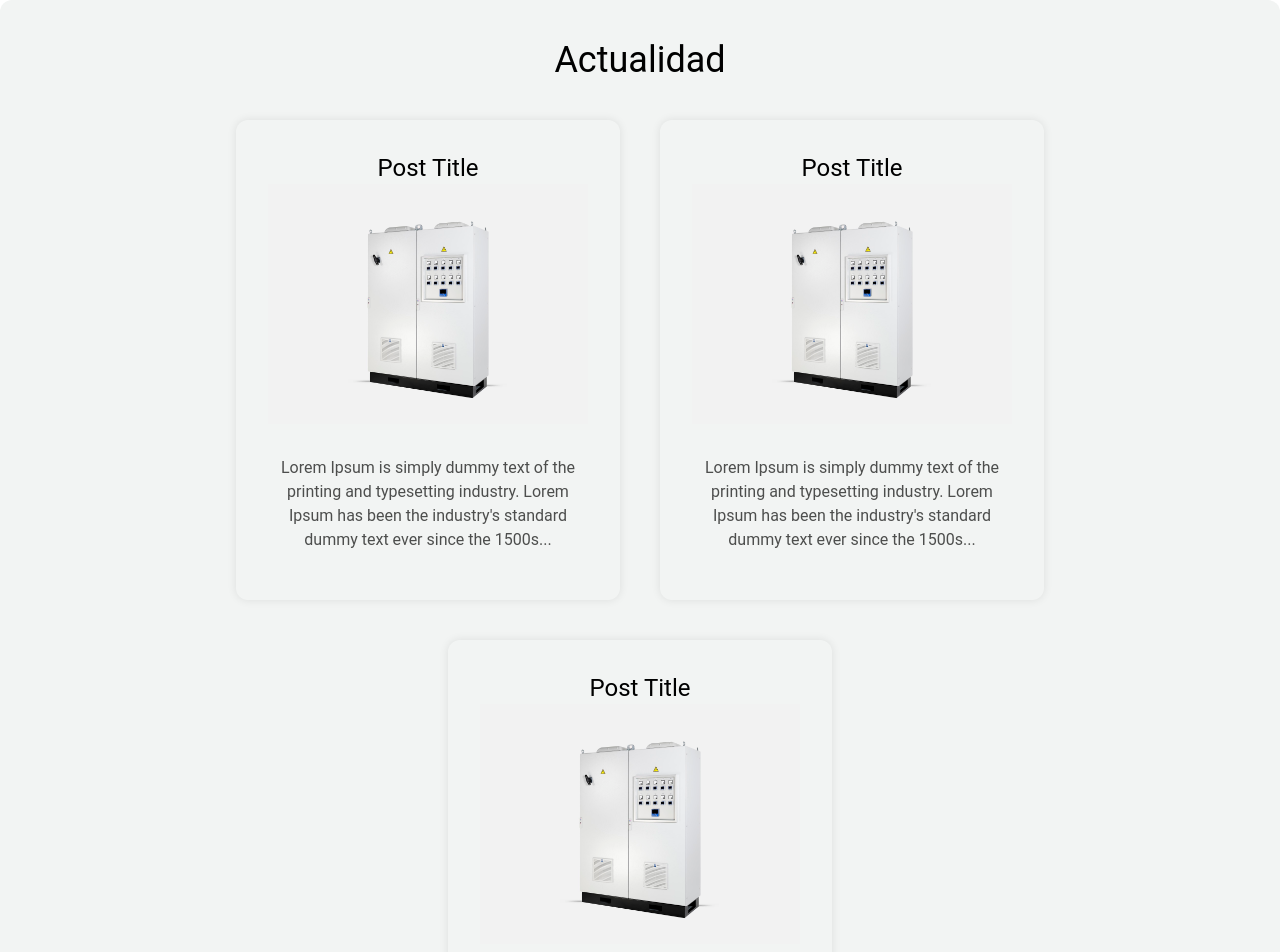
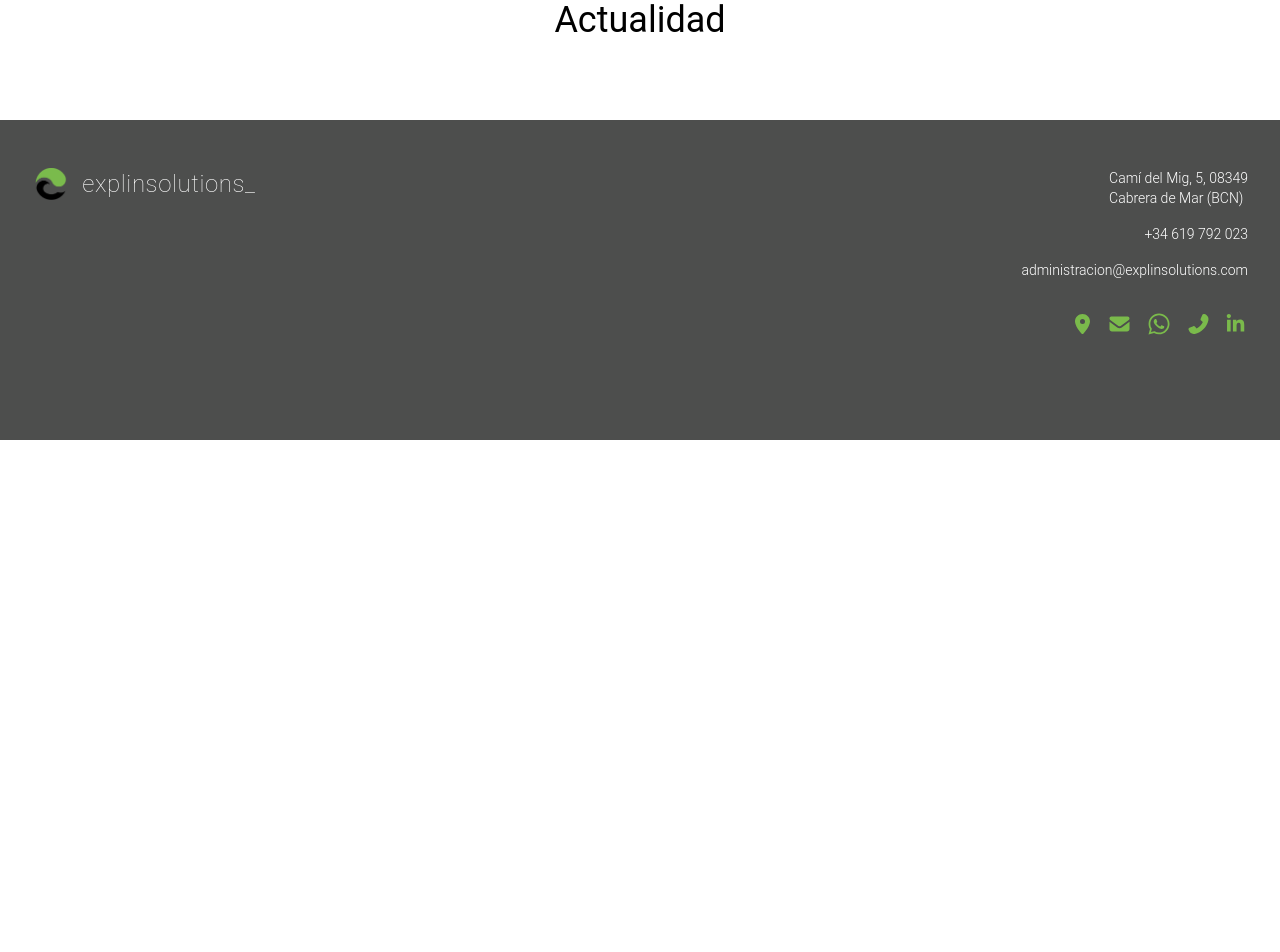
Before and after one commit to kvi-ki/explinsolutions, a Next.js app: page /actualidad in a window 1280 px wide. Shown: the part 120-1072 px from the top of the page. After the commit the page ends 800 px from the top, so only its background shows below. Built offline with nearby package versions, Linux system fonts and the light colour scheme.

Commit message:
feat: get Linkedin feed

```diff
--- a/src/app/actualidad/page.tsx
+++ b/src/app/actualidad/page.tsx
@@ -1,82 +1,103 @@
 'use client';
 
-import Link from 'next/link';
+// import Link from 'next/link';
 
-import AnimatedService from '@/utils/AnimatedService';
+// import AnimatedService from '@/utils/AnimatedService';
+// import { useCuratorFeed } from '@/hooks/useCuratorFeed';
+import { useEffect } from 'react';
 
 export default function News() {
+  useEffect(() => {
+    const script = document.createElement('script');
+    script.async = true;
+    script.charset = 'UTF-8';
+    script.src =
+      'https://cdn.curator.io/published/c478ba25-4bb3-4f96-a59c-794435240fd7.js';
+    document.body.appendChild(script);
+  }, []);
+
   return (
-    <div className="bg-lightGray pt-10 my-10 flex flex-col justify-center items-center xl:rounded-xl">
-      <h2 className="text-blackColor text-3xl lg:text-4xl">Actualidad</h2>
-      <AnimatedService>
-        <ul className="p-10 flex flex-wrap justify-center gap-10">
-          <li className="shadow-[0_0_10px_rgb(0,0,0,0.09)] rounded-xl transition-transform ease-out duration-300 md:w-sm lg:h-[30rem] hover:scale-105 hover:cursor-pointer">
-            <Link
-              href="/actualidad/first-post"
-              className="p-8 flex flex-col items-center"
-              aria-label="Go to first post page"
-            >
-              <h3 className="text-2xl">Post Title</h3>
-              <div className="flex flex-col justify-center items-center gap-8">
-                <img
-                  src="/images/news/example.jpg"
-                  className="w-80 h-60 object-cover"
-                  alt="Post name image"
-                ></img>
-                <p className="text-text text-center">
-                  Lorem Ipsum is simply dummy text of the printing and typesetting
-                  industry. Lorem Ipsum has been the industry's standard dummy text
-                  ever since the 1500s...
-                </p>
-              </div>
-            </Link>
-          </li>
-
-          <li className="shadow-[0_0_10px_rgb(0,0,0,0.09)] rounded-xl transition-transform ease-out duration-300 md:w-sm lg:h-[30rem] hover:scale-105 hover:cursor-pointer">
-            <Link
-              href="/actualidad/first-post"
-              className="p-8 flex flex-col items-center"
-              aria-label="Go to first post page"
-            >
-              <h3 className="text-2xl">Post Title</h3>
-              <div className="flex flex-col justify-center items-center gap-8">
-                <img
-                  src="/images/news/example.jpg"
-                  className="w-80 h-60 object-cover"
-                  alt="Post name image"
-                ></img>
-                <p className="text-text text-center">
-                  Lorem Ipsum is simply dummy text of the printing and typesetting
-                  industry. Lorem Ipsum has been the industry's standard dummy text
-                  ever since the 1500s...
-                </p>
-              </div>
-            </Link>
-          </li>
-
-          <li className="shadow-[0_0_10px_rgb(0,0,0,0.09)] rounded-xl transition-transform ease-out duration-300 md:w-sm lg:h-[30rem] hover:scale-105 hover:cursor-pointer">
-            <Link
-              href="/actualidad/first-post"
-              className="p-8 flex flex-col items-center"
-              aria-label="Go to first post page"
-            >
-              <h3 className="text-2xl">Post Title</h3>
-              <div className="flex flex-col justify-center items-center gap-8">
-                <img
-                  src="/images/news/example.jpg"
-                  className="w-80 h-60 object-cover"
-                  alt="Post name image"
-                ></img>
-                <p className="text-text text-center">
-                  Lorem Ipsum is simply dummy text of the printing and typesetting
-                  industry. Lorem Ipsum has been the industry's standard dummy text
-                  ever since the 1500s...
-                </p>
-              </div>
-            </Link>
-          </li>
-        </ul>
-      </AnimatedService>
+    <div className="w-full py-10 flex flex-col items-center">
+      <h2 className="text-blackColor text-3xl pb-10 lg:text-4xl">Actualidad</h2>
+      <div id="curator-feed-default-feed-layout" className="flex gap-20"></div>
     </div>
   );
 }
+
+// const posts = useCuratorFeed();
+
+// return (
+//   <div className="bg-lightGray pt-10 my-10 flex flex-col justify-center items-center xl:rounded-xl">
+//     <h2 className="text-blackColor text-3xl lg:text-4xl">Actualidad</h2>
+//     <AnimatedService>
+//       <ul className="p-10 flex flex-wrap justify-center gap-10">
+//         <li className="shadow-[0_0_10px_rgb(0,0,0,0.09)] rounded-xl transition-transform ease-out duration-300 md:w-sm lg:h-[30rem] hover:scale-105 hover:cursor-pointer">
+//           <Link
+//             href="/actualidad/first-post"
+//             className="p-8 flex flex-col items-center"
+//             aria-label="Go to first post page"
+//           >
+//             <h3 className="text-2xl">Post Title</h3>
+//             <div className="flex flex-col justify-center items-center gap-8">
+//               <img
+//                 src="/images/news/example.jpg"
+//                 className="w-80 h-60 object-cover"
+//                 alt="Post name image"
+//               ></img>
+//               <p className="text-text text-center">
+//                 Lorem Ipsum is simply dummy text of the printing and typesetting
+//                 industry. Lorem Ipsum has been the industry's standard dummy text
+//                 ever since the 1500s...
+//               </p>
+//             </div>
+//           </Link>
+//         </li>
+
+//         <li className="shadow-[0_0_10px_rgb(0,0,0,0.09)] rounded-xl transition-transform ease-out duration-300 md:w-sm lg:h-[30rem] hover:scale-105 hover:cursor-pointer">
+//           <Link
+//             href="/actualidad/first-post"
+//             className="p-8 flex flex-col items-center"
+//             aria-label="Go to first post page"
+//           >
+//             <h3 className="text-2xl">Post Title</h3>
+//             <div className="flex flex-col justify-center items-center gap-8">
+//               <img
+//                 src="/images/news/example.jpg"
+//                 className="w-80 h-60 object-cover"
+//                 alt="Post name image"
+//               ></img>
+//               <p className="text-text text-center">
+//                 Lorem Ipsum is simply dummy text of the printing and typesetting
+//                 industry. Lorem Ipsum has been the industry's standard dummy text
+//                 ever since the 1500s...
+//               </p>
+//             </div>
+//           </Link>
+//         </li>
+
+//         <li className="shadow-[0_0_10px_rgb(0,0,0,0.09)] rounded-xl transition-transform ease-out duration-300 md:w-sm lg:h-[30rem] hover:scale-105 hover:cursor-pointer">
+//           <Link
+//             href="/actualidad/first-post"
+//             className="p-8 flex flex-col items-center"
+//             aria-label="Go to first post page"
+//           >
+//             <h3 className="text-2xl">Post Title</h3>
+//             <div className="flex flex-col justify-center items-center gap-8">
+//               <img
+//                 src="/images/news/example.jpg"
+//                 className="w-80 h-60 object-cover"
+//                 alt="Post name image"
+//               ></img>
+//               <p className="text-text text-center">
+//                 Lorem Ipsum is simply dummy text of the printing and typesetting
+//                 industry. Lorem Ipsum has been the industry's standard dummy text
+//                 ever since the 1500s...
+//               </p>
+//             </div>
+//           </Link>
+//         </li>
+//       </ul>
+//     </AnimatedService>
+//   </div>
+// );
+//}
```
